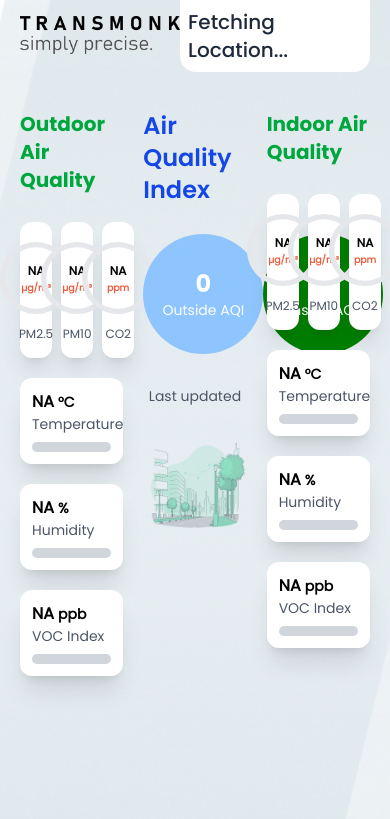
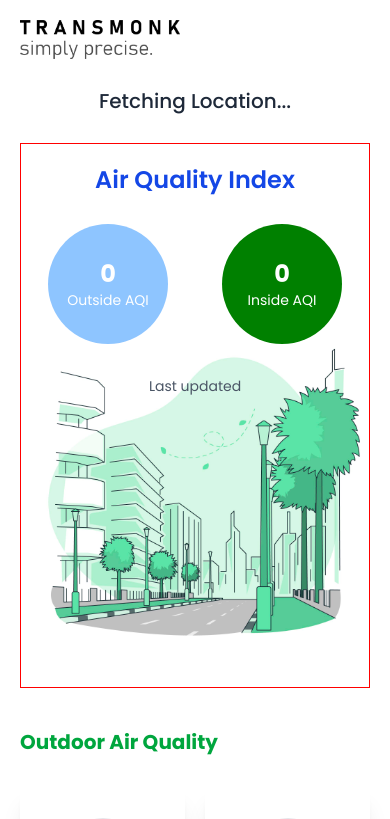
Before and after one commit to iamgauravkha/transmonk-aqi-dashboard, a React (Vite) app in the folder aqi-dashboard/: page / in a window 390 px wide. Shown: the top 819 px of the page. Built offline with nearby package versions, Linux system fonts and the light colour scheme; no server answers.

Commit message:
ui fixes

```diff
--- a/aqi-dashboard/src/App.jsx
+++ b/aqi-dashboard/src/App.jsx
@@ -54,8 +54,11 @@ const App = () => {
           )
             .then((response) => response.json())
             .then((data) => {
-              console.log(data.display_name);
-              setLocation(data?.address?.city || "Unknown location");
+              setLocation(
+                data?.address?.city ||
+                  data?.address?.state_district?.split(" ")[0] ||
+                  "Unknown location"
+              );
               fetchOutsideAQI(latitude, longitude);
               fetchInsideAQI();
             })
@@ -123,6 +126,7 @@ const App = () => {
       const res = await fetch(
         `https://transmonk-aqi-dashboard.onrender.com/api/v1/sensor-data`
       );
+      // const res = await fetch(`http://localhost:4500/api/v1/sensor-data`);
 
       const API = await res.json();
 
@@ -185,7 +189,7 @@ const App = () => {
         localStorage.getItem("lat"),
         localStorage.getItem("long")
       );
-    }, 60000);
+    }, 300000);
     return () => {
       clearInterval(interval);
     };
@@ -198,60 +202,114 @@ const App = () => {
       <img
         src="/shade-left.png"
         alt=""
-        className="absolute top-0 left-0 z-[-1] h-full object-cover"
+        className="absolute top-0 left-0 z-[-1] h-full object-cover hidden sm:flex"
       />
       <img
         src="/shade-right.png"
         alt=""
-        className="absolute top-0 right-0 z-[-1] h-full object-cover"
+        className="absolute top-0 right-0 z-[-1] h-full object-cover hidden sm:flex"
       />
       <div className="max-w-[1440px] mx-auto px-5 sm:px-10">
         {/* Navbar */}
         <Navbar location={location} />
       </div>
-      <div className="max-w-[1440px] mx-auto px-5 sm:px-10 py-5 ">
-        <div className="grid grid-cols-3 gap-5 sm:gap-10 ">
+      <div className="max-w-[1440px] mx-auto px-5 sm:px-10 py-5 flex flex-col gap-5">
+        <div className=" py-5 flex flex-col items-center gap-5 d-border sm:hidden">
+          <h2 className="text-2xl font-sb text-blue-700 mb-2">
+            Air Quality Index
+          </h2>
+          <div className="flex w-full justify-around ">
+            <div className="flex flex-col items-center gap-3">
+              <div
+                className={`h-30 w-30 flex flex-col items-center justify-center rounded-full bg-blue-300 text-white text-2xl font-b`}
+                style={{ background: `${outsideAQIColor}` }}
+              >
+                {outsideAQIData.aqi}
+                <h3 className="text-sm">Outside AQI</h3>
+              </div>
+              <p
+                className="text-sm font-sb"
+                style={{ color: `${outsideAQIColor}` }}
+              >
+                {outsideAQICategory}
+              </p>
+            </div>
+            <div className="flex flex-col items-center gap-3">
+              <div
+                className={`h-30 w-30 flex flex-col items-center justify-center rounded-full bg-[green] text-white text-2xl font-b`}
+                style={{ background: `${insideAQIColor}` }}
+              >
+                {insideAQIData.aqi}
+                <h3 className="text-sm">Inside AQI</h3>
+              </div>
+              <p
+                className="text-sm font-sb"
+                style={{ color: `${insideAQIColor}` }}
+              >
+                {insideAQICategory}
+              </p>
+            </div>
+          </div>
+          <p className="text-sm text-gray-600 flex flex-col items-center gap-2">
+            Last updated
+            <span className="text-xs text-black">
+              {outsideAQIData.updatedAt}
+            </span>
+          </p>
+          <img
+            src="/forest.jpg"
+            alt="Forest"
+            className="w-[100%] mt-[-105px] z-[-1]"
+          />
+        </div>
+        <div className="grid grid-cols-1 sm:grid-cols-2 md:grid-cols-3 gap-5 sm:gap-10">
           {/* Outdoor Air Quality Section */}
-          <div className="py-5 flex flex-col gap-5 ">
+          <div className="py-5 flex flex-col gap-5">
             <h2 className="text-xl font-b text-green-600 mb-2">
               Outdoor Air Quality
             </h2>
-            <div className="grid grid-cols-3 gap-5">
+            <div className="grid grid-cols-2 sm:grid-cols-3 gap-5">
               <CircularProgress
                 value={outsideAQIData.sensorsData.pm_2_5}
                 heading="PM2.5"
                 unit={"µg/m³"}
+                max={1000}
               />
               <CircularProgress
                 value={outsideAQIData.sensorsData.pm_10}
                 heading="PM10"
                 unit={"µg/m³"}
+                max={1000}
               />
               <CircularProgress
                 value={outsideAQIData.sensorsData.co_2}
                 heading="CO2"
                 unit={"ppm"}
+                max={2000}
               />
             </div>
             <HorizontalProgress
               value={outsideAQIData.sensorsData.temperature}
               heading="Temperature"
               unit={"°C"}
+              max={100}
             />
             <HorizontalProgress
               value={outsideAQIData.sensorsData.humidity}
               heading="Humidity"
               unit={"%"}
+              max={100}
             />
             <HorizontalProgress
               value={outsideAQIData.sensorsData.vocIndex}
               heading="VOC Index"
               unit={"ppb"}
+              max={500}
             />
           </div>
 
           {/* AQI Display */}
-          <div className=" py-5 flex flex-col items-center gap-5 ">
+          <div className=" py-5 flex-col items-center gap-5 hidden sm:flex">
             <h2 className="text-2xl font-sb text-blue-700 mb-2">
               Air Quality Index
             </h2>
@@ -296,11 +354,11 @@ const App = () => {
             <img src="/forest.jpg" alt="Forest" className="w-[100%] z-[-2]" />
           </div>
           {/* Outdoor Air Quality Section */}
-          <div className="py-5 flex flex-col gap-5">
+          <div className="py-5 flex flex-col  gap-5">
             <h2 className="text-xl font-b text-green-600 mb-2">
               Indoor Air Quality
             </h2>
-            <div className="grid grid-cols-3 gap-5">
+            <div className="grid grid-cols-2 sm:grid-cols-3 gap-5">
               <CircularProgress
                 value={insideAQIData.sensorsData.pm_2_5}
                 heading="PM2.5"
--- a/aqi-dashboard/src/components/Navbar.jsx
+++ b/aqi-dashboard/src/components/Navbar.jsx
@@ -1,9 +1,9 @@
 const Navbar = ({ location }) => {
   return (
-    <nav className="h-[70px] flex items-start justify-between ">
+    <nav className="min-h-[70px] flex  items-center sm:items-start justify-between flex-col sm:flex-row gap-5 sm:gap-0 pt-5 sm:p-0">
       <img
         src="/logo.png"
-        className="w-[160px] aspect-auto  self-center"
+        className="w-[160px] aspect-auto self-start sm:self-center"
         alt="logo"
       />
       <div className="text-xl text-gray-800 w-[250px] rounded-b-2xl p-2 flex items-center justify-center bg-white font-m">
--- a/aqi-dashboard/vite.config.js
+++ b/aqi-dashboard/vite.config.js
@@ -5,4 +5,7 @@ import tailwindcss from "@tailwindcss/vite";
 // https://vite.dev/config/
 export default defineConfig({
   plugins: [react(), tailwindcss()],
+  // server: {
+  //   host: true,
+  // },
 });
```
